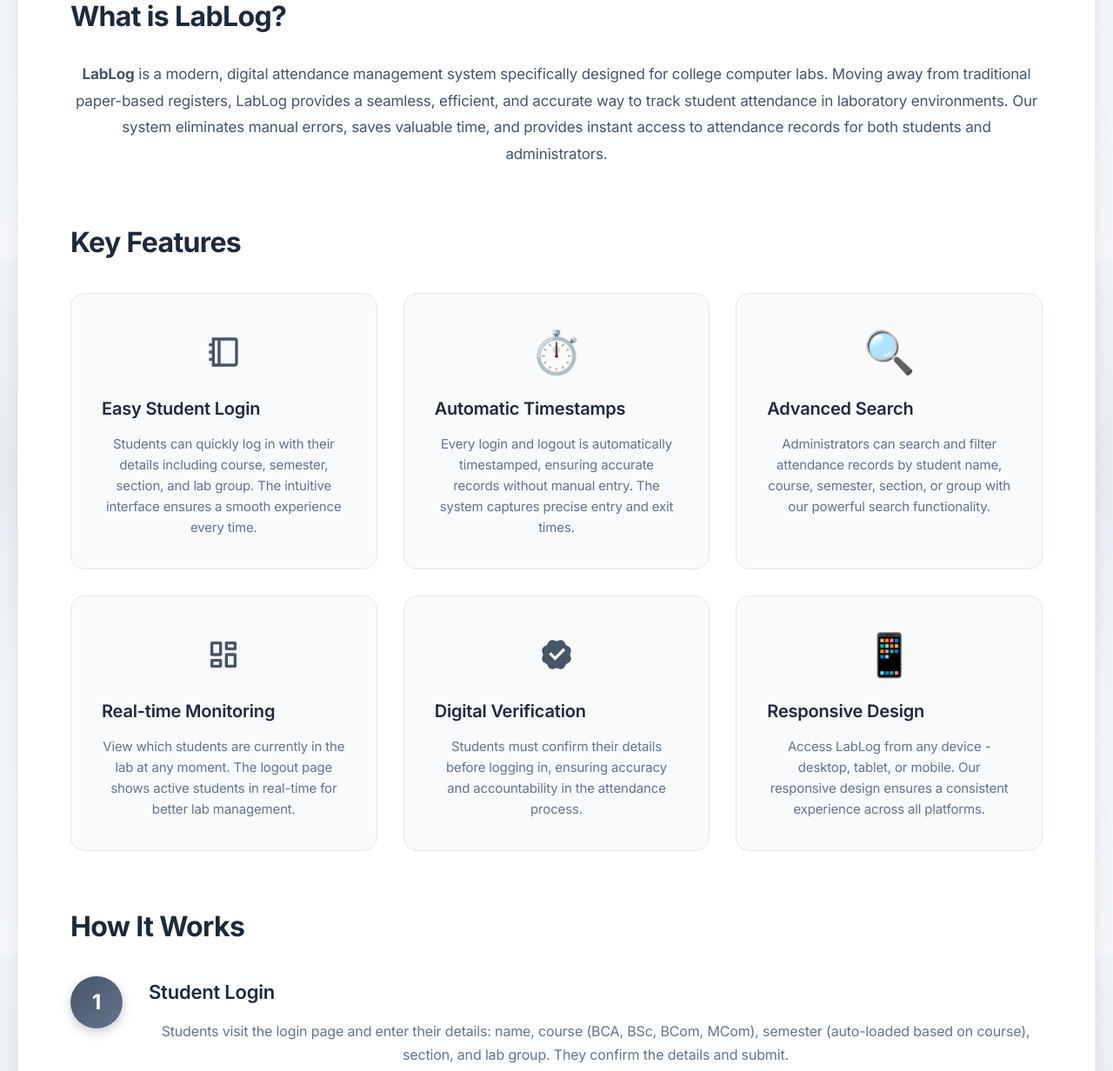
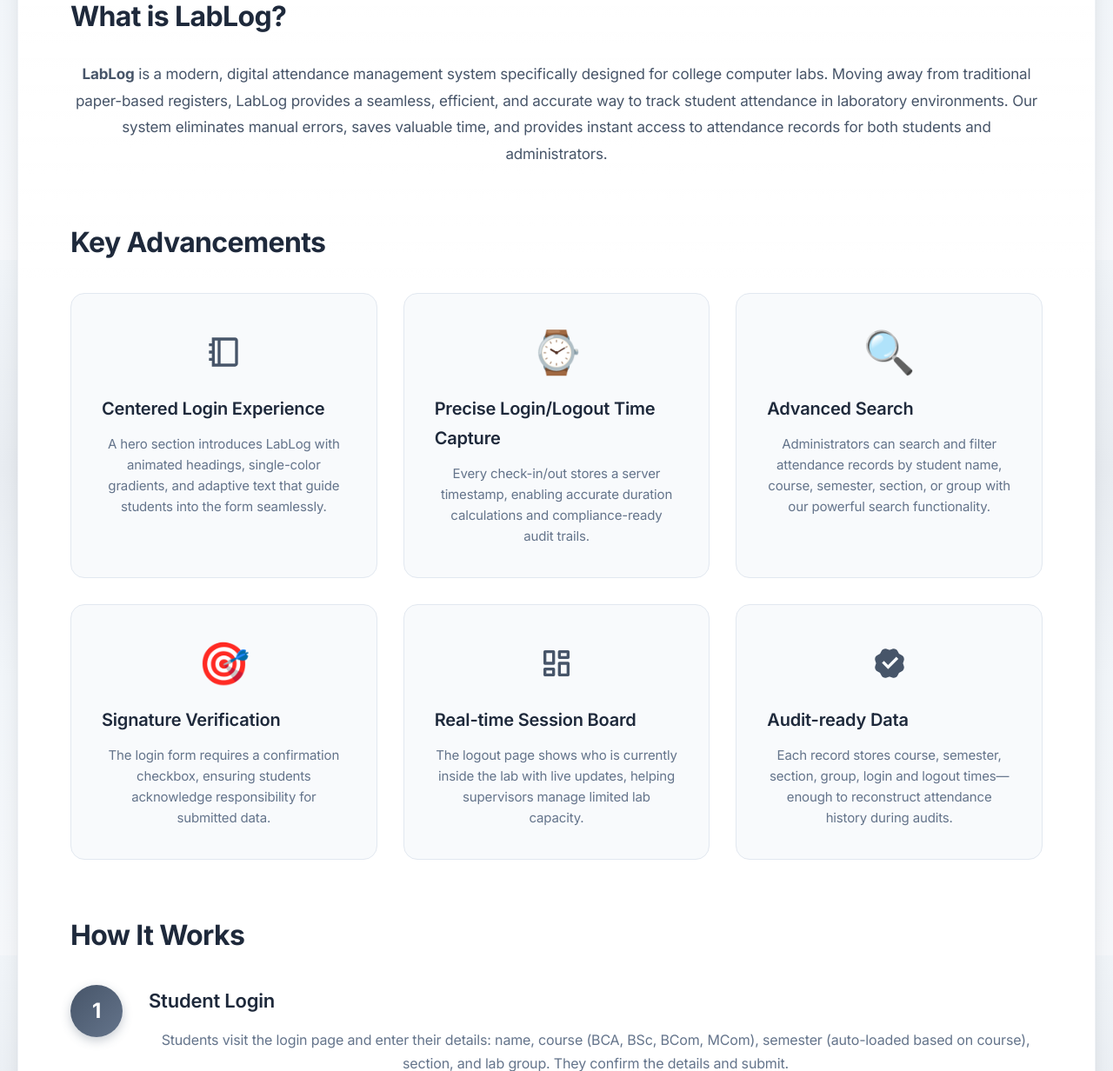
Before and after one commit to 212005-ts/LabLog, a PHP site: page /about.php in a window 1280 px wide. Shown: the part 501-1733 px from the top of the page at 87% size. Run offline with PHP 8.4, Linux system fonts and the light colour scheme.

Commit message:
Final Commi

```diff
--- a/about.php
+++ b/about.php
@@ -33,17 +33,17 @@
     </section>
 
     <section class="about-section">
-        <h2>Key Features</h2>
+        <h2>Key Advancements</h2>
         <div class="features-grid">
             <div class="feature-card">
                 <div class="feature-icon"><svg xmlns="http://www.w3.org/2000/svg" viewBox="0 0 24 24" fill="currentColor"><path d="M20.0049 2C21.1068 2 22 2.89821 22 3.9908V20.0092C22 21.1087 21.1074 22 20.0049 22H4V18H2V16H4V13H2V11H4V8H2V6H4V2H20.0049ZM8 4H6V20H8V4ZM20 4H10V20H20V4Z"></path></svg></div>
-                <h3>Easy Student Login</h3>
-                <p>Students can quickly log in with their details including course, semester, section, and lab group. The intuitive interface ensures a smooth experience every time.</p>
+                <h3>Centered Login Experience</h3>
+                <p>A hero section introduces LabLog with animated headings, single-color gradients, and adaptive text that guide students into the form seamlessly.</p>
             </div>
             <div class="feature-card">
-                <div class="feature-icon">⏱️</div>
-                <h3>Automatic Timestamps</h3>
-                <p>Every login and logout is automatically timestamped, ensuring accurate records without manual entry. The system captures precise entry and exit times.</p>
+                <div class="feature-icon">⌚</div>
+                <h3>Precise Login/Logout Time Capture</h3>
+                <p>Every check-in/out stores a server timestamp, enabling accurate duration calculations and compliance-ready audit trails.</p>
             </div>
             <div class="feature-card">
                 <div class="feature-icon">🔍</div>
@@ -51,19 +51,19 @@
                 <p>Administrators can search and filter attendance records by student name, course, semester, section, or group with our powerful search functionality.</p>
             </div>
             <div class="feature-card">
+                <div class="feature-icon">🎯</div>
+                <h3>Signature Verification</h3>
+                <p>The login form requires a confirmation checkbox, ensuring students acknowledge responsibility for submitted data.</p>
+            </div>
+            <div class="feature-card">
                 <div class="feature-icon"><svg xmlns="http://www.w3.org/2000/svg" viewBox="0 0 24 24" fill="currentColor"><path d="M14 21C13.4477 21 13 20.5523 13 20V12C13 11.4477 13.4477 11 14 11H20C20.5523 11 21 11.4477 21 12V20C21 20.5523 20.5523 21 20 21H14ZM4 13C3.44772 13 3 12.5523 3 12V4C3 3.44772 3.44772 3 4 3H10C10.5523 3 11 3.44772 11 4V12C11 12.5523 10.5523 13 10 13H4ZM9 11V5H5V11H9ZM4 21C3.44772 21 3 20.5523 3 20V16C3 15.4477 3.44772 15 4 15H10C10.5523 15 11 15.4477 11 16V20C11 20.5523 10.5523 21 10 21H4ZM5 19H9V17H5V19ZM15 19H19V13H15V19ZM13 4C13 3.44772 13.4477 3 14 3H20C20.5523 3 21 3.44772 21 4V8C21 8.55228 20.5523 9 20 9H14C13.4477 9 13 8.55228 13 8V4ZM15 5V7H19V5H15Z"></path></svg></div>
-                <h3>Real-time Monitoring</h3>
-                <p>View which students are currently in the lab at any moment. The logout page shows active students in real-time for better lab management.</p>
+                <h3>Real-time Session Board</h3>
+                <p>The logout page shows who is currently inside the lab with live updates, helping supervisors manage limited lab capacity.</p>
             </div>
             <div class="feature-card">
                 <div class="feature-icon"><svg xmlns="http://www.w3.org/2000/svg" viewBox="0 0 24 24" fill="currentColor"><path d="M10.007 2.10377C8.60544 1.65006 7.08181 2.28116 6.41156 3.59306L5.60578 5.17023C5.51004 5.35763 5.35763 5.51004 5.17023 5.60578L3.59306 6.41156C2.28116 7.08181 1.65006 8.60544 2.10377 10.007L2.64923 11.692C2.71404 11.8922 2.71404 12.1078 2.64923 12.308L2.10377 13.993C1.65006 15.3946 2.28116 16.9182 3.59306 17.5885L5.17023 18.3942C5.35763 18.49 5.51004 18.6424 5.60578 18.8298L6.41156 20.407C7.08181 21.7189 8.60544 22.35 10.007 21.8963L11.692 21.3508C11.8922 21.286 12.1078 21.286 12.308 21.3508L13.993 21.8963C15.3946 22.35 16.9182 21.7189 17.5885 20.407L18.3942 18.8298C18.49 18.6424 18.6424 18.49 18.8298 18.3942L20.407 17.5885C21.7189 16.9182 22.35 15.3946 21.8963 13.993L21.3508 12.308C21.286 12.1078 21.286 11.8922 21.3508 11.692L21.8963 10.007C22.35 8.60544 21.7189 7.08181 20.407 6.41156L18.8298 5.60578C18.6424 5.51004 18.49 5.35763 18.3942 5.17023L17.5885 3.59306C16.9182 2.28116 15.3946 1.65006 13.993 2.10377L12.308 2.64923C12.1078 2.71403 11.8922 2.71404 11.692 2.64923L10.007 2.10377ZM6.75977 11.7573L8.17399 10.343L11.0024 13.1715L16.6593 7.51465L18.0735 8.92886L11.0024 15.9999L6.75977 11.7573Z"></path></svg></div>
-                <h3>Digital Verification</h3>
-                <p>Students must confirm their details before logging in, ensuring accuracy and accountability in the attendance process.</p>
-            </div>
-            <div class="feature-card">
-                <div class="feature-icon">📱</div>
-                <h3>Responsive Design</h3>
-                <p>Access LabLog from any device - desktop, tablet, or mobile. Our responsive design ensures a consistent experience across all platforms.</p>
+                <h3>Audit-ready Data</h3>
+                <p>Each record stores course, semester, section, group, login and logout times—enough to reconstruct attendance history during audits.</p>
             </div>
         </div>
     </section>
```
